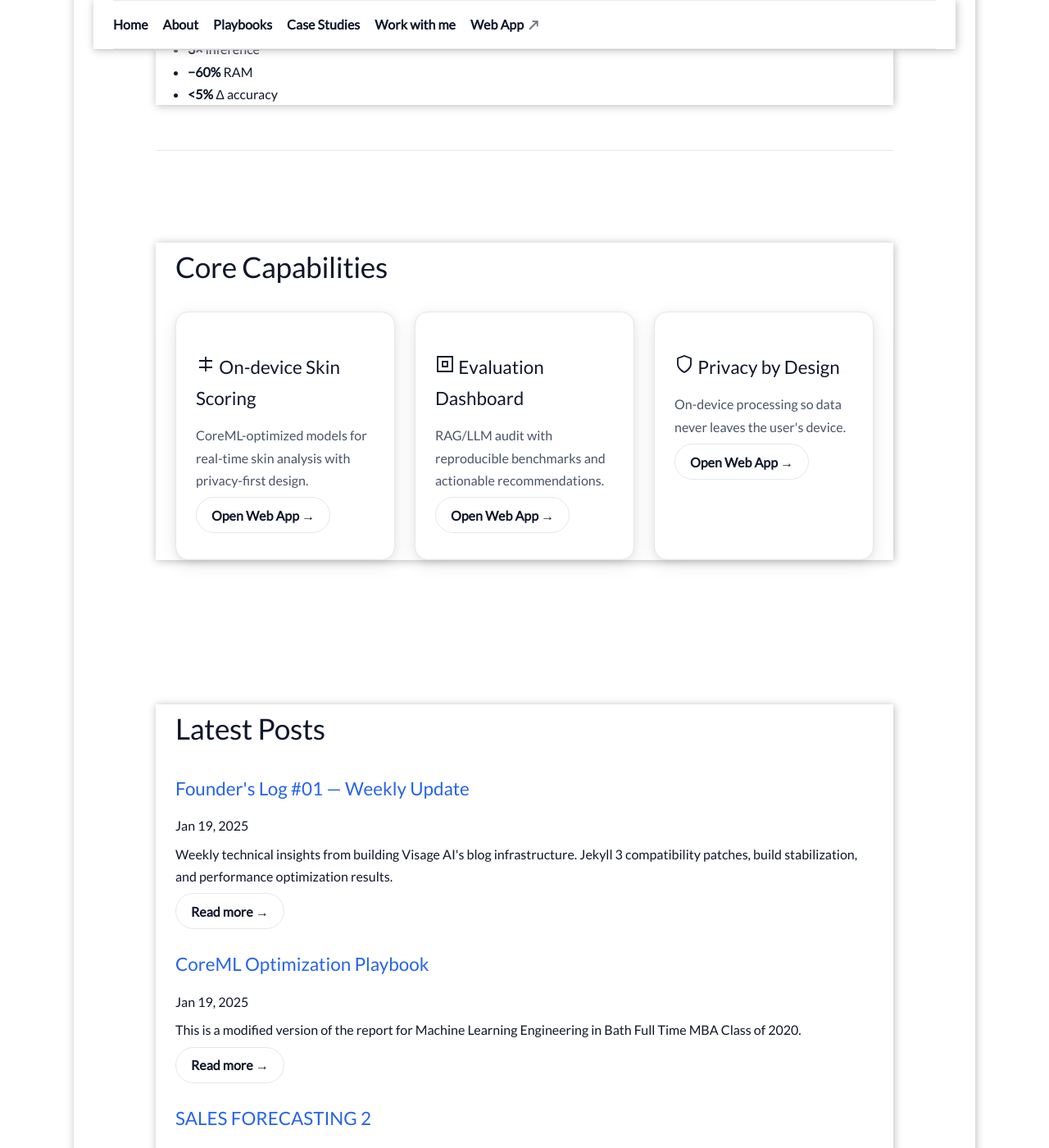
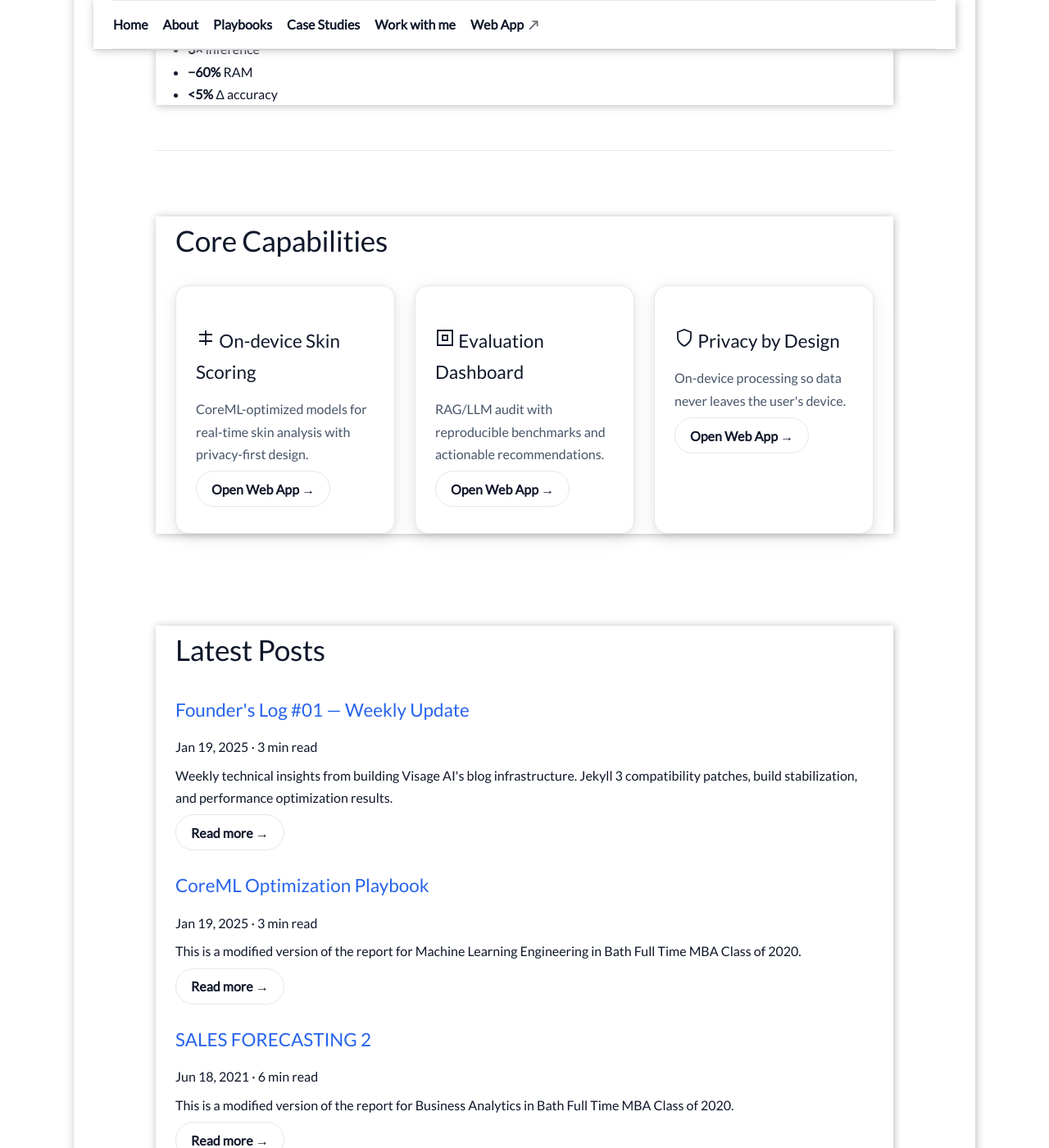
Before and after one commit to kyo1988/Kyo.github.io, a Jekyll site: the page built from index.html, in a window 1280 px wide and 1400 px high, scrolled down 579 px. Shown: the whole window at 82% size. Built offline with Jekyll 4.4.1, drawn with Linux system fonts in a browser that asks for light colours; the list of posts is cut into pages by our own code; comment, search, counter and statistics services are not loaded.

Commit message:
Complete final professional touches - UI consistency and spacing
- Add aria-current to navigation links for accessibility and professional feel
- Add reading time estimation to post cards (200 wpm calculation)
- Improve icon alignment in Core Capabilities cards
- Reduce section spacing from s-8 to s-6 for better visual density
- All changes maintain existing functionality while enhancing UX

This completes the transformation to professional product site level.

```diff
--- a/_includes/header.html
+++ b/_includes/header.html
@@ -1,11 +1,11 @@
 <header class="site-header">
   <div class="container">
     <nav class="site-nav" aria-label="Primary">
-      <a href="{{ '/' | relative_url }}">Home</a>
-      <a href="{{ '/about/' | relative_url }}">About</a>
-      <a href="{{ '/archives/' | relative_url }}">Playbooks</a>
-      <a href="{{ '/case-studies/' | relative_url }}">Case Studies</a>
-      <a href="{{ '/work-with-me/' | relative_url }}">Work with me</a>
+      <a href="{{ '/' | relative_url }}" aria-current="{% if page.url == '/' %}page{% endif %}">Home</a>
+      <a href="{{ '/about/' | relative_url }}" aria-current="{% if page.url == '/about/' %}page{% endif %}">About</a>
+      <a href="{{ '/archives/' | relative_url }}" aria-current="{% if page.url == '/archives/' %}page{% endif %}">Playbooks</a>
+      <a href="{{ '/case-studies/' | relative_url }}" aria-current="{% if page.url == '/case-studies/' %}page{% endif %}">Case Studies</a>
+      <a href="{{ '/work-with-me/' | relative_url }}" aria-current="{% if page.url == '/work-with-me/' %}page{% endif %}">Work with me</a>
       <a href="https://www.visageaiconsulting.com/en?utm_source=blog&utm_medium=header&utm_campaign=visage_launch"
          target="_blank" rel="noopener external">Web App</a>
     </nav>
--- a/assets/css/design-kit.css
+++ b/assets/css/design-kit.css
@@ -49,7 +49,7 @@ a:hover{text-decoration:underline}
 
 /* container & sections */
 .container{max-width:1100px; margin:0 auto; padding:0 var(--s-5)}
-.section{padding:var(--s-8) 0}
+.section{padding:var(--s-6) 0}
 .section-tight{padding:var(--s-6) 0}
 .section-title{font-size:var(--fs-2); margin-bottom:var(--s-5)}
 .subtle{color:var(--muted)}
--- a/assets/css/extra.css
+++ b/assets/css/extra.css
@@ -372,8 +372,8 @@ figcaption { font-size: 14px; opacity: .8; }
 .stats strong{color:var(--text);margin-right:6px}
 
 /* Feature card icons */
-.icon{opacity:.9;margin-right:6px;vertical-align:-4px}
 .card h3{display:flex;align-items:center;gap:8px}
+.icon{width:24px;height:24px;opacity:.9;flex:none}
 
 /* Heading balance */
 h1,h2{text-wrap:balance}
--- a/index.html
+++ b/index.html
@@ -65,7 +65,10 @@ layout: default
       {% for post in site.posts limit:3 %}
         <article class="post-card">
           <h3><a href="{{ post.url | relative_url }}">{{ post.title }}</a></h3>
-          <p class="meta">{{ post.date | date: "%b %-d, %Y" }}</p>
+          <p class="meta">
+            {{ post.date | date: "%b %-d, %Y" }}
+            · {{ post.content | strip_html | split: ' ' | size | divided_by: 200 | ceil }} min read
+          </p>
           <p>{{ post.excerpt | strip_html | truncatewords: 28 }}</p>
           <p><a class="btn btn-ghost" href="{{ post.url | relative_url }}">Read more →</a></p>
         </article>
```
